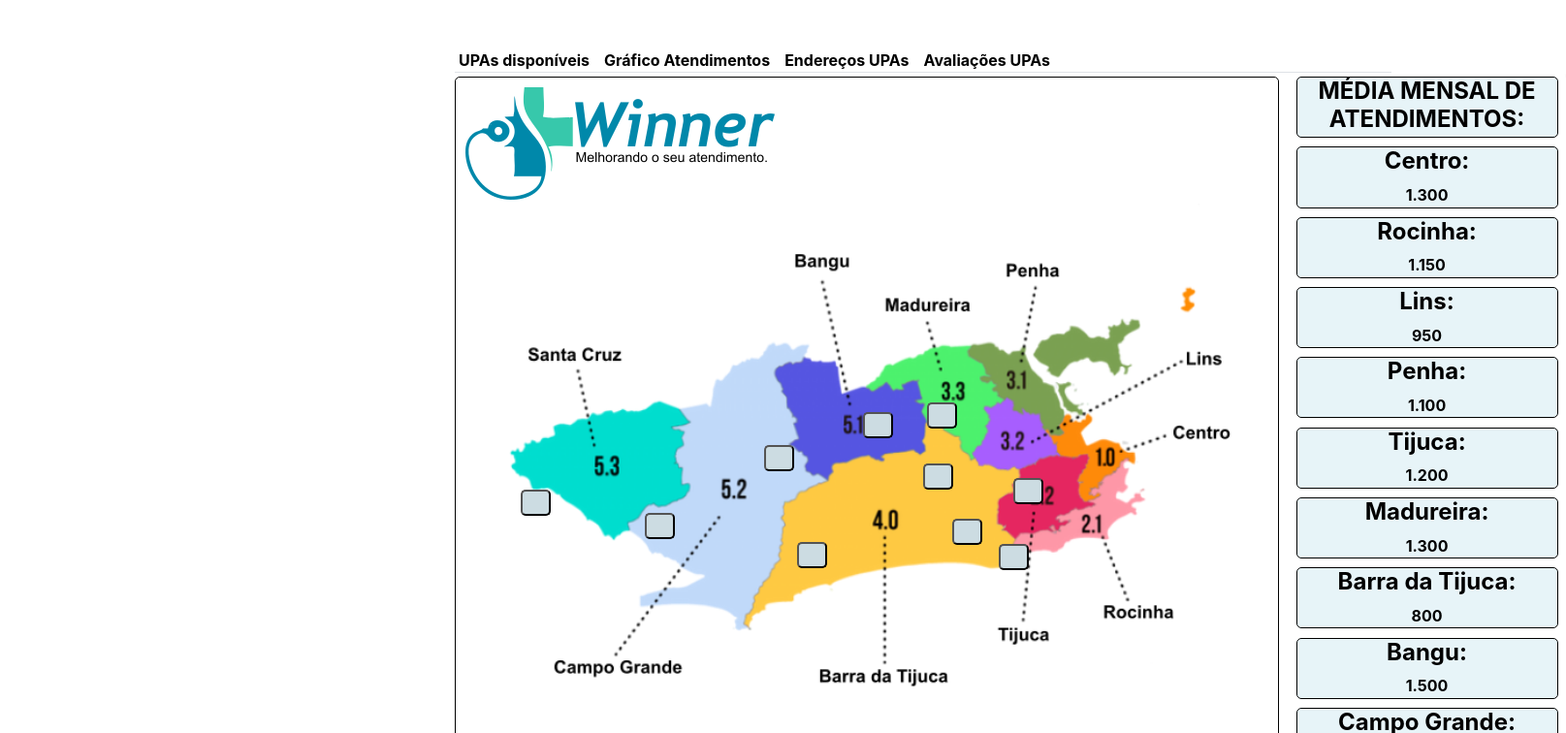
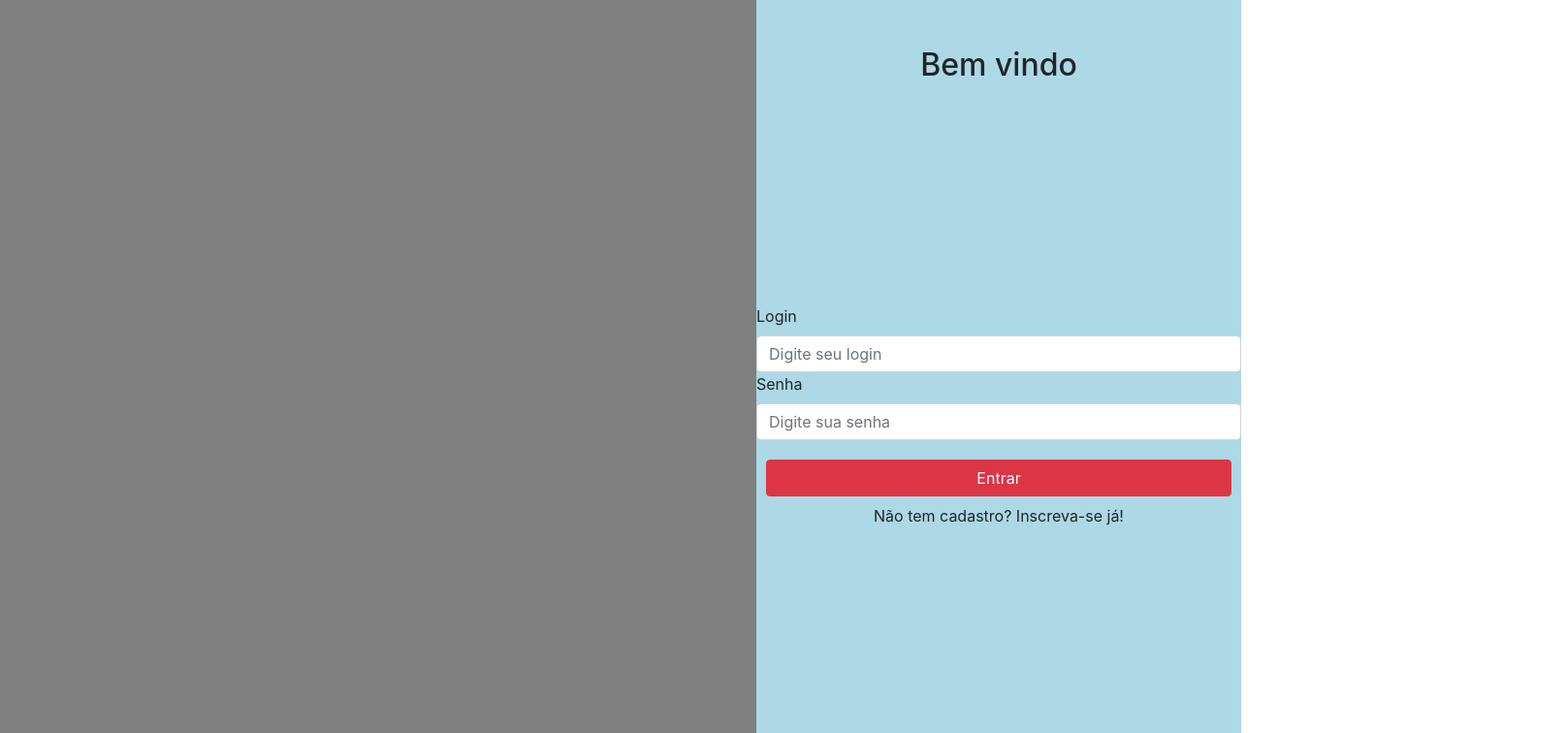
Before and after one commit to cesarinobruno/winner-web, a React (Create React App) app: page / in a window 1280 px wide. Shown: the top 756 px of the page at 97% size, 1615 px wide, since content can reach past the window. Built offline with nearby package versions, Linux system fonts and the light colour scheme.

Commit message:
Configurações do React Router Dom

```diff
--- a/src/App.tsx
+++ b/src/App.tsx
@@ -1,10 +1,12 @@
+import "./App.css";
 import React from "react";
-import "./App.css";
-import Home from "./pages/Home";
+import { BrowserRouter as Router } from "react-router-dom";
+import MainRoutes from "./Routes";
 
-function App() {
-  return (
-    <Home />
-    );
+export default function App() {
+  return(
+    <Router>
+      <MainRoutes />
+    </Router>
+  );
 }
-export default App;
--- a/src/pages/Login/Login.tsx
+++ b/src/pages/Login/Login.tsx
@@ -2,8 +2,11 @@ import React from "react";
 import ButtonForm from "../../components/ButtonForm";
 import InputForm from "../../components/InputForm";
 import "./style.css";
+import {useNavigate} from 'react-router-dom';
 
 const Login: React.FC = () => {
+
+  const navigate = useNavigate();
 
   return (
     <div className="login-container">
@@ -29,15 +32,16 @@ const Login: React.FC = () => {
         </div>
         <div className="buttonForm">
           <ButtonForm
-            type="submit"
+            type="button"
             className="btn btn-danger"
             nome="Entrar"
             buttonWidth={480}
             buttonPosition={10}
+            onPressButton={() => navigate('/home')}
           />
         </div>
         <div className="mt-2" style={{textAlign:'center'}}>
-          <a href="/">Não tem cadastro? Inscreva-se já!</a>
+          <a onClick={() => navigate('/novoUsuario')}>Não tem cadastro? Inscreva-se já!</a>
         </div>
       </div>
     </div>
```
